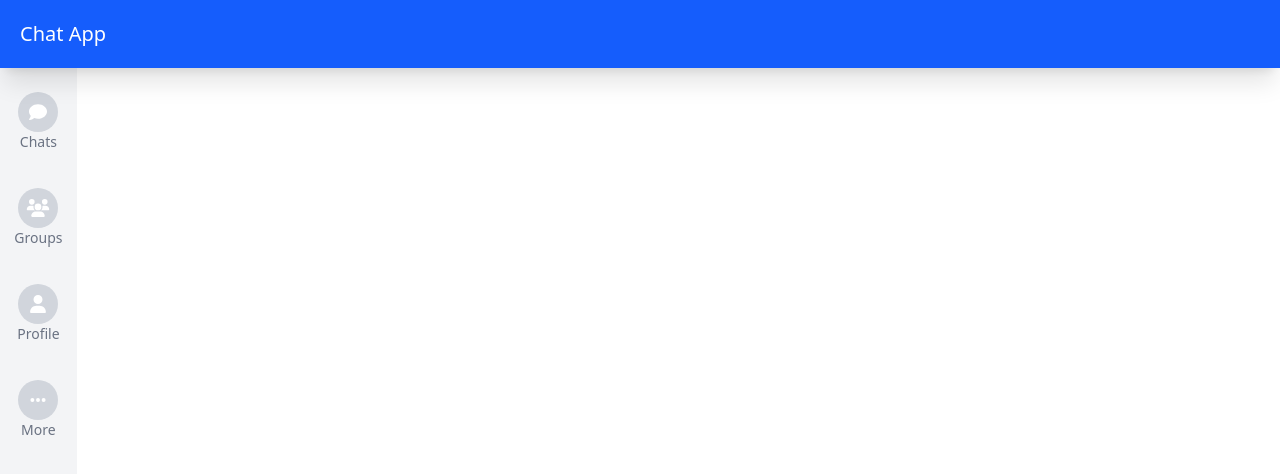
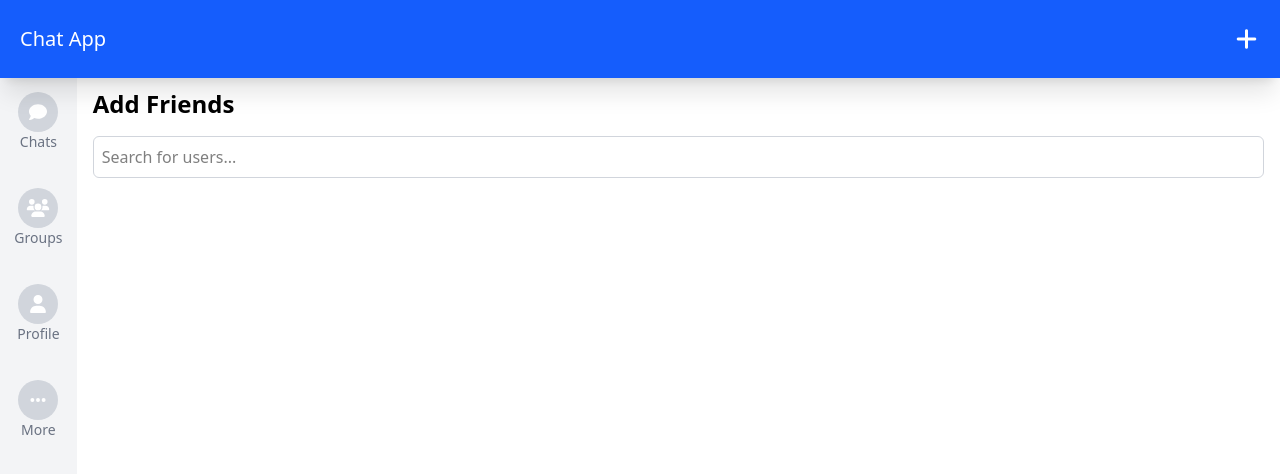
Before and after one commit to Catalin246/web-development-2, a Vue app in the folder client/: page /friend-request in a window 1280 px wide. Shown: the top 474 px of the page. Built offline with nearby package versions, Linux system fonts and the light colour scheme.

Commit message:
Add the frind request view.

```diff
--- a/client/src/App.vue
+++ b/client/src/App.vue
@@ -11,6 +11,9 @@ const route = useRoute()
     <!-- Fixed Header -->
     <header class="fixed top-0 left-0 w-full z-10 bg-blue-600 text-white p-5 flex justify-between items-center shadow-xl rounded-b-2xl md:rounded-none">
       <h1 class="font-medium text-xl">Chat App</h1>
+      <router-link to="/friend-request" class="text-white text-2xl">
+        <i class="fas fa-plus cursor-pointer text-white hover:text-gray-300"></i>
+      </router-link>
     </header>
 
     <!-- Main Layout with Scroll -->
--- a/client/src/router/index.js
+++ b/client/src/router/index.js
@@ -3,6 +3,7 @@ import ChatsView from '../views/ChatsView.vue'
 import GroupsView from '../views/GroupsView.vue'
 import ProfileView from '../views/ProfileView.vue'
 import MoreView from '../views/MoreView.vue'
+import FriendRequest from '../views/FriendRequest.vue'
 
 const routes = [
   { path: '/', redirect: '/chats' },
@@ -10,6 +11,7 @@ const routes = [
   { path: '/groups', component: GroupsView },
   { path: '/profile', component: ProfileView },
   { path: '/more', component: MoreView },
+  { path: '/friend-request', component: FriendRequest },
 ]
 
 const router = createRouter({
--- /dev/null
+++ b/client/src/views/FriendRequest.vue
@@ -0,0 +1,33 @@
+<script setup>
+import { ref } from 'vue'
+
+const searchQuery = ref('')
+const results = ref([])
+
+const searchFriends = () => {
+  // Dummy logic for search
+  results.value = ['John Doe', 'Jane Smith', 'Alex Brown'].filter(name =>
+    name.toLowerCase().includes(searchQuery.value.toLowerCase())
+  )
+}
+</script>
+
+<template>
+  <div class="p-4 py-6 w-full">
+    <h2 class="text-2xl font-semibold mb-4">Add Friends</h2>
+    <input
+      v-model="searchQuery"
+      @input="searchFriends"
+      type="text"
+      placeholder="Search for users..."
+      class="w-full p-2 border border-gray-300 rounded-md mb-4"
+    />
+
+    <ul class="space-y-2">
+      <li v-for="(result, index) in results" :key="index" class="flex justify-between items-center p-2 bg-gray-100 rounded-md">
+        <span>{{ result }}</span>
+        <button class="bg-blue-500 text-white px-3 py-1 rounded hover:bg-blue-600">Send Request</button>
+      </li>
+    </ul>
+  </div>
+</template>
```
Also changed, not shown: 1 other file (tests, documents, lock files or other folders).
